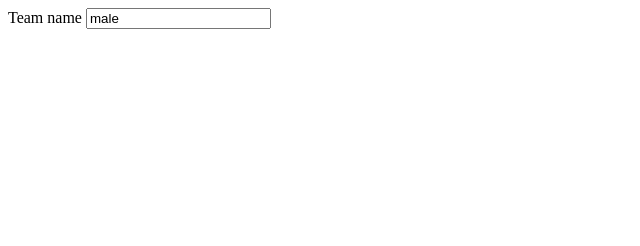
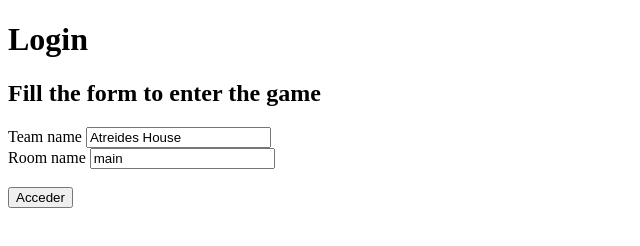
Before and after one commit to jmcerrejon/neighborhood-games, a website: page public/login.html in a window 1280 px wide. Shown: the whole page, without its empty margins (0-640 px from the left). Drawn offline with Linux system fonts and the light colour scheme.

Commit message:
Improve login.html & player.js.

```diff
--- a/public/login.html
+++ b/public/login.html
@@ -6,10 +6,14 @@
 	<title>Login</title>
 </head>
 <body>
-	<label for="team">Team name</label>
-  <input type="text" name="gender" id="male" value="male"><br>
-	<script>
-
-	</script>
+	<h1>Login</h1>
+	<h2>Fill the form to enter the game</h2>
+	<form id="form" action="/index.html">
+		<label for="team">Team name</label>
+		<input type="text" name="team" id="team" value="Atreides House"><br>
+		<label for="room">Room name</label>
+		<input type="text" name="room" id="room" value="main"><br><br>
+		<input type="submit" value="Acceder"></button>
+	</form>
 </body>
 </html>
```
Also changed, not shown: public/js/player.js (+5 -2 lines).
